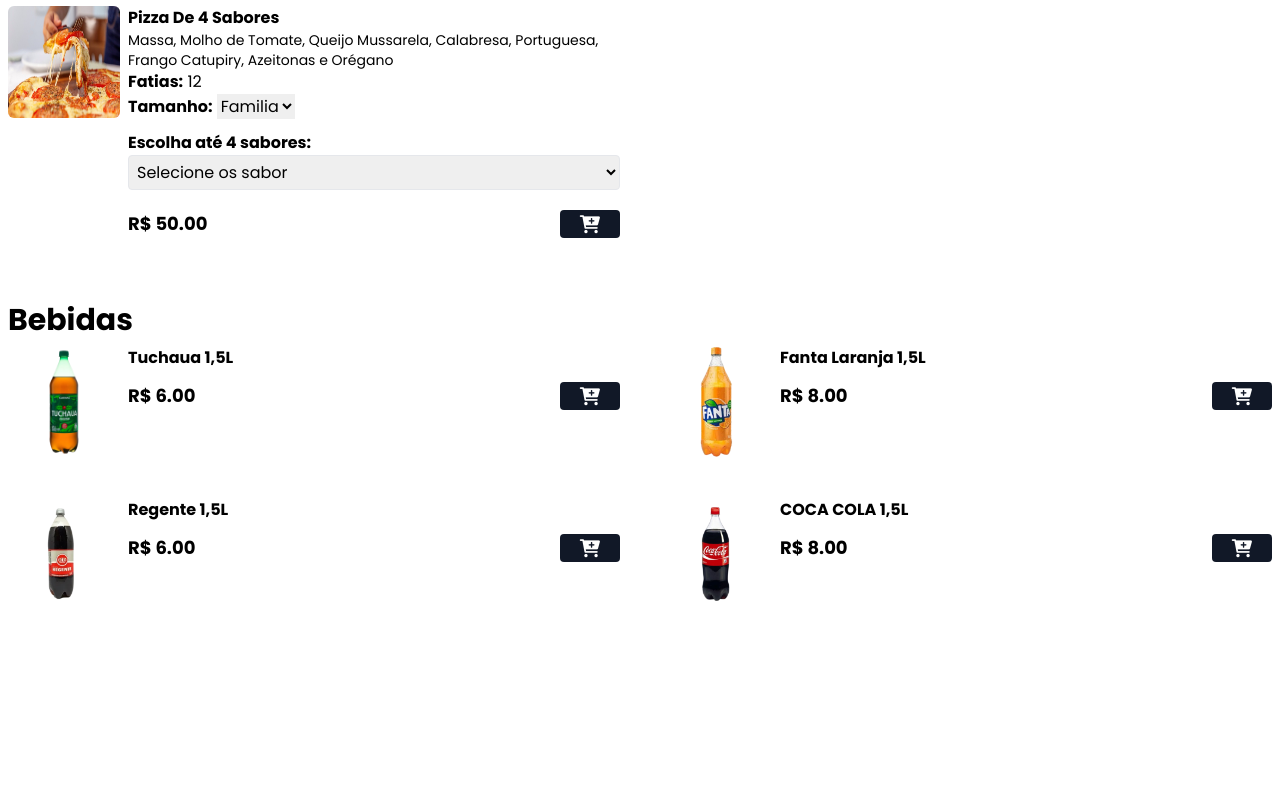
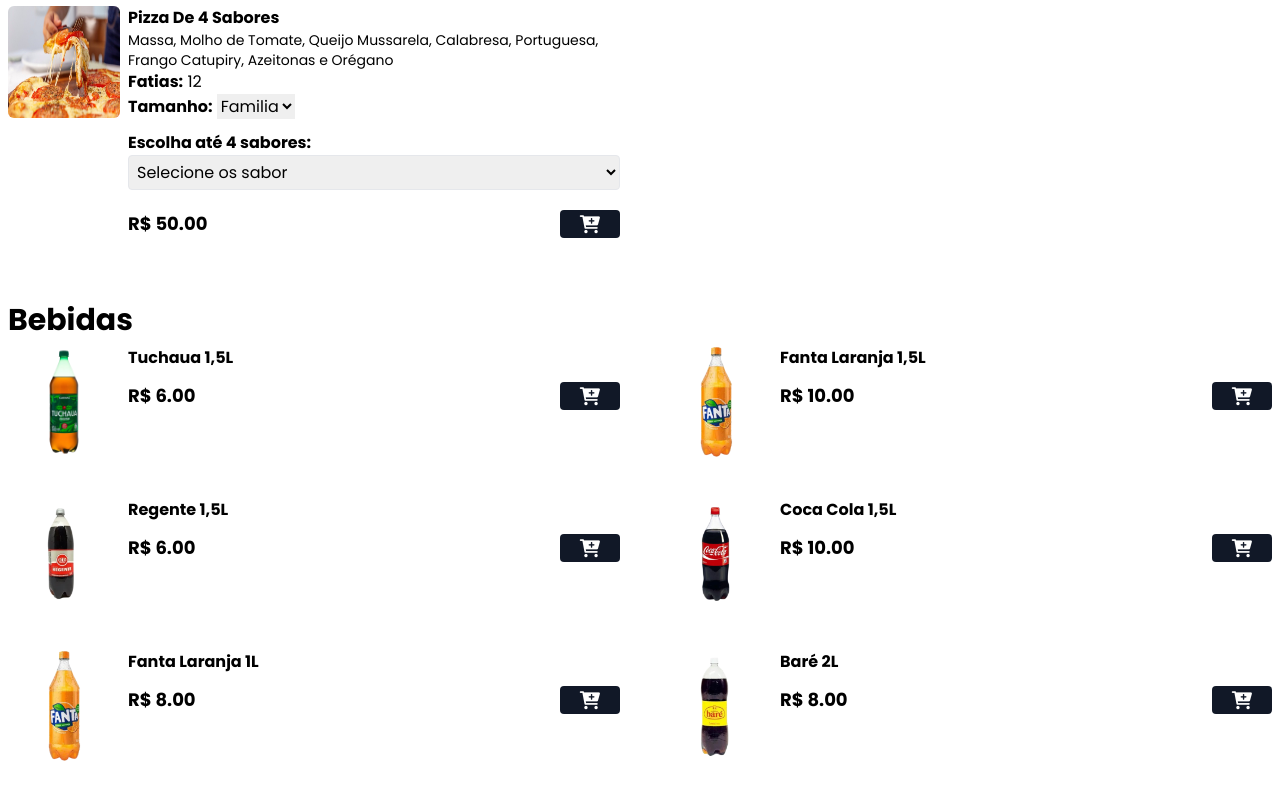
Before and after one commit to gabrielbarrios22/pizzariaruben3.1, a website: page index.html in a window 1280 px wide. Shown: the part 1683-2483 px from the top of the page. Before the commit the page ends 2357 px from the top, so only its background shows below. Drawn offline with nearby package versions, Linux system fonts and the light colour scheme; files that its build step writes are made by us from their sources.

Commit message:
arrumando os preços de refrigerante

```diff
--- a/index.html
+++ b/index.html
@@ -591,7 +591,7 @@
           <p class="font-bold ">Fanta Laranja 1,5L</p>
 
           <div class="flex items-center gap-2 justify-between mt-3">
-              <p class="font-bold text-lg">R$ 8.00</p>
+              <p class="font-bold text-lg">R$ 10.00</p>
               <button class="bg-gray-900 px-5 rounded drink-add-to-cart-btn" data-name="Fanta Laranja 1,5L" data-price="8.00">
               <i class="fa fa-cart-plus text-lg text-white"></i>
             </button>
@@ -627,10 +627,10 @@
 <img src="assets/coca1,5L.png" alt="COCA" class="w-28 h-28 rounded-md hover:scale-110 hover:-rotate-2 duration-300">
 
   <div class="w-full">
-    <p class="font-bold ">COCA COLA 1,5L</p>
+    <p class="font-bold ">Coca Cola 1,5L</p>
 
     <div class="flex items-center gap-2 justify-between mt-3">
-        <p class="font-bold text-lg">R$ 8.00</p>
+        <p class="font-bold text-lg">R$ 10.00</p>
         <button class="bg-gray-900 px-5 rounded drink-add-to-cart-btn" data-name="Coca Cola 1,5L" data-price="8.00">
         <i class="fa fa-cart-plus text-lg text-white"></i>
       </button>
@@ -638,6 +638,44 @@
   </div>
 </div>
 <!-- FIM BEBIDAS ITEM-->
+
+
+     <!--BEBIDAS ITEM-->
+     <div class="flex gap-2 w-full">
+      <img src="assets/fanta-laranja1.5l.png" alt="FANTA" class="w-28 h-28 rounded-md hover:scale-110 hover:-rotate-2 duration-300">
+
+        <div class="w-full">
+          <p class="font-bold ">Fanta Laranja 1L</p>
+
+          <div class="flex items-center gap-2 justify-between mt-3">
+              <p class="font-bold text-lg">R$ 8.00</p>
+              <button class="bg-gray-900 px-5 rounded drink-add-to-cart-btn" data-name="Fanta Laranja 1L" data-price="8.00">
+              <i class="fa fa-cart-plus text-lg text-white"></i>
+            </button>
+          </div>
+        </div>
+      </div>
+  <!--Fim BEBIDAS ITEM-->
+
+
+
+       <!--BEBIDAS ITEM-->
+       <div class="flex gap-2 w-full">
+        <img src="assets/bare2L.png" alt="FANTA" class="w-28 h-28 rounded-md hover:scale-110 hover:-rotate-2 duration-300">
+
+          <div class="w-full">
+            <p class="font-bold ">Baré 2L</p>
+
+            <div class="flex items-center gap-2 justify-between mt-3">
+                <p class="font-bold text-lg">R$ 8.00</p>
+                <button class="bg-gray-900 px-5 rounded drink-add-to-cart-btn" data-name="Baré 2L" data-price="8.00">
+                <i class="fa fa-cart-plus text-lg text-white"></i>
+              </button>
+            </div>
+          </div>
+        </div>
+    <!--Fim BEBIDAS ITEM-->
+
 
 
 
```
Also changed, not shown: assets/bare2L.png (added).
